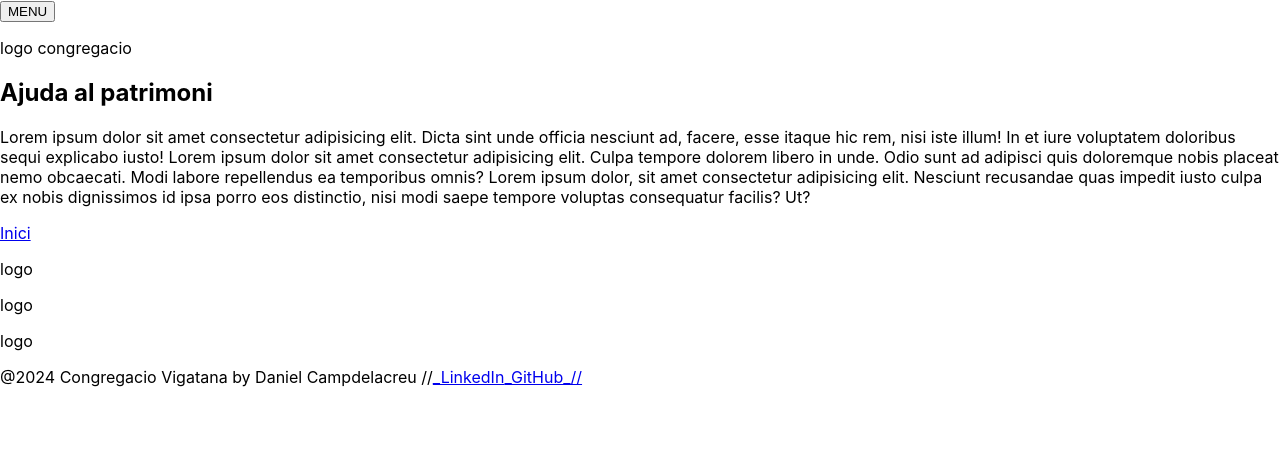
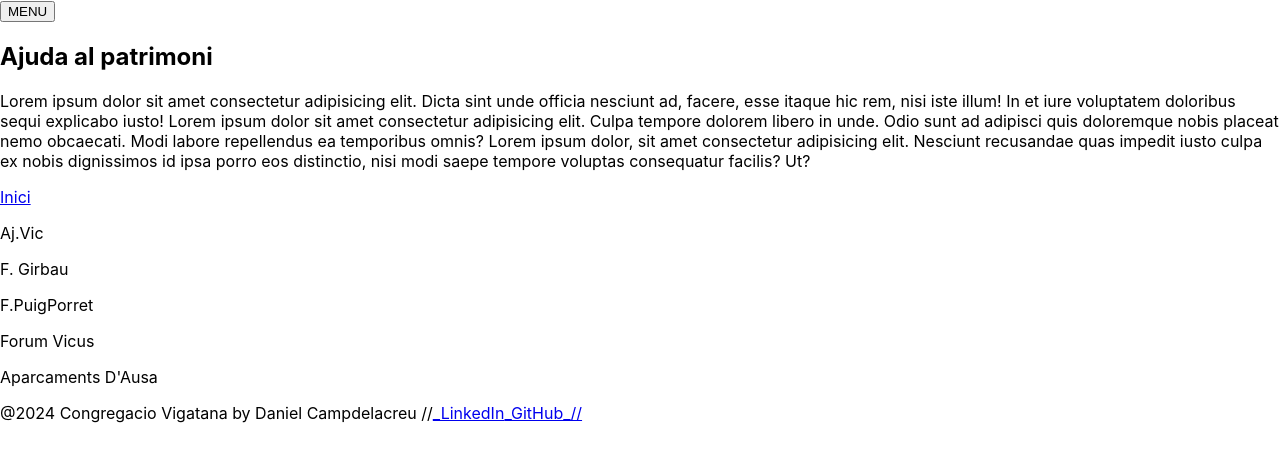
Before and after one commit to danicampdelacreu/congregacio_vic, a React (Create React App) app: page /donativo in a window 1280 px wide. Shown: the top 462 px of the page. Built offline with nearby package versions, Linux system fonts and the light colour scheme.

Commit message:
Footer y donativo ajust cliente

```diff
--- a/src/components/footer/Footer.jsx
+++ b/src/components/footer/Footer.jsx
@@ -6,9 +6,11 @@ export default function Footer() {
         <div className='footerGeneral'>
 
             <div className="footerPatro">
-                <p>logo</p>
-                <p>logo</p>
-                <p>logo</p>
+                <p>Aj.Vic</p>
+                <p>F. Girbau</p>
+                <p>F.PuigPorret</p>
+                <p>Forum Vicus</p>
+                <p>Aparcaments D'Ausa</p>
             </div>
             <div className='footerLinkDani'>
                 <p>
--- a/src/routes/donativo/Donativo.jsx
+++ b/src/routes/donativo/Donativo.jsx
@@ -7,9 +7,7 @@ export default function Donativo() {
 
     return (
         <div className='donativoGeneral'>
-            <div className='donativoFoto'>
-                <p>logo congregacio</p>
-            </div>
+            <div className='donativoFoto'></div>
             <div className='donativoExpli'>
                 <h2>Ajuda al patrimoni</h2>
                 <p>
```
